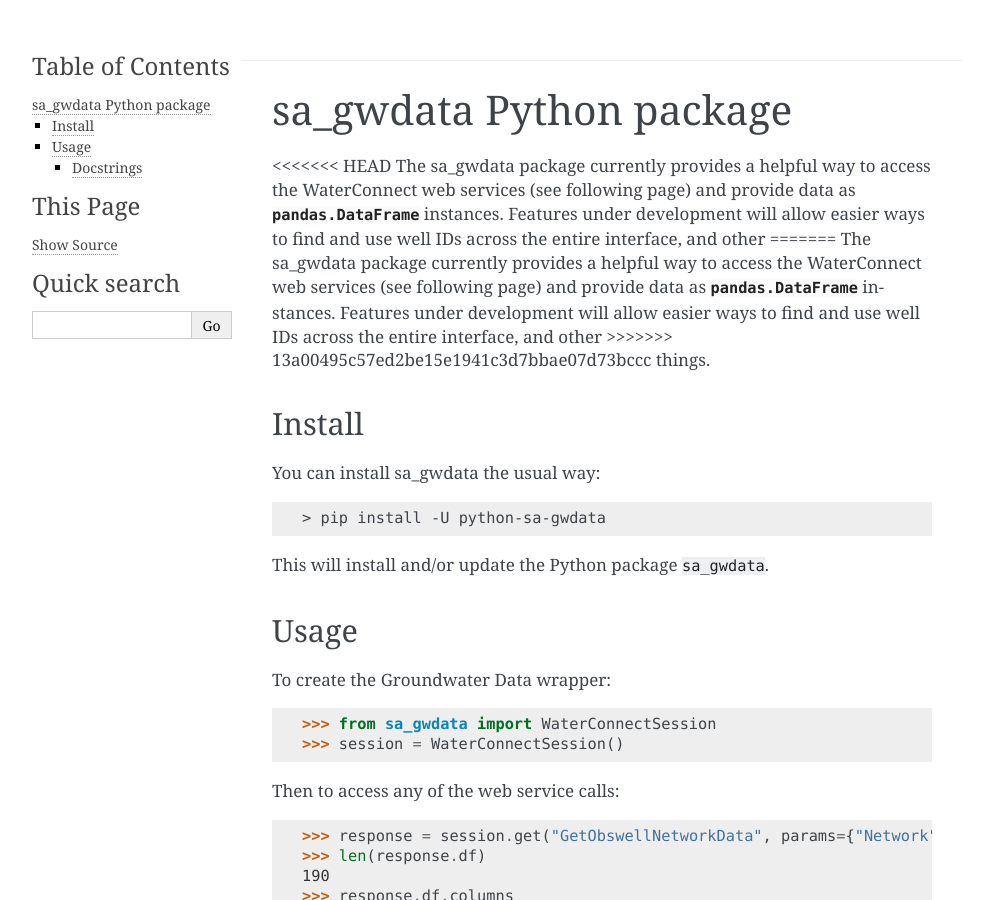
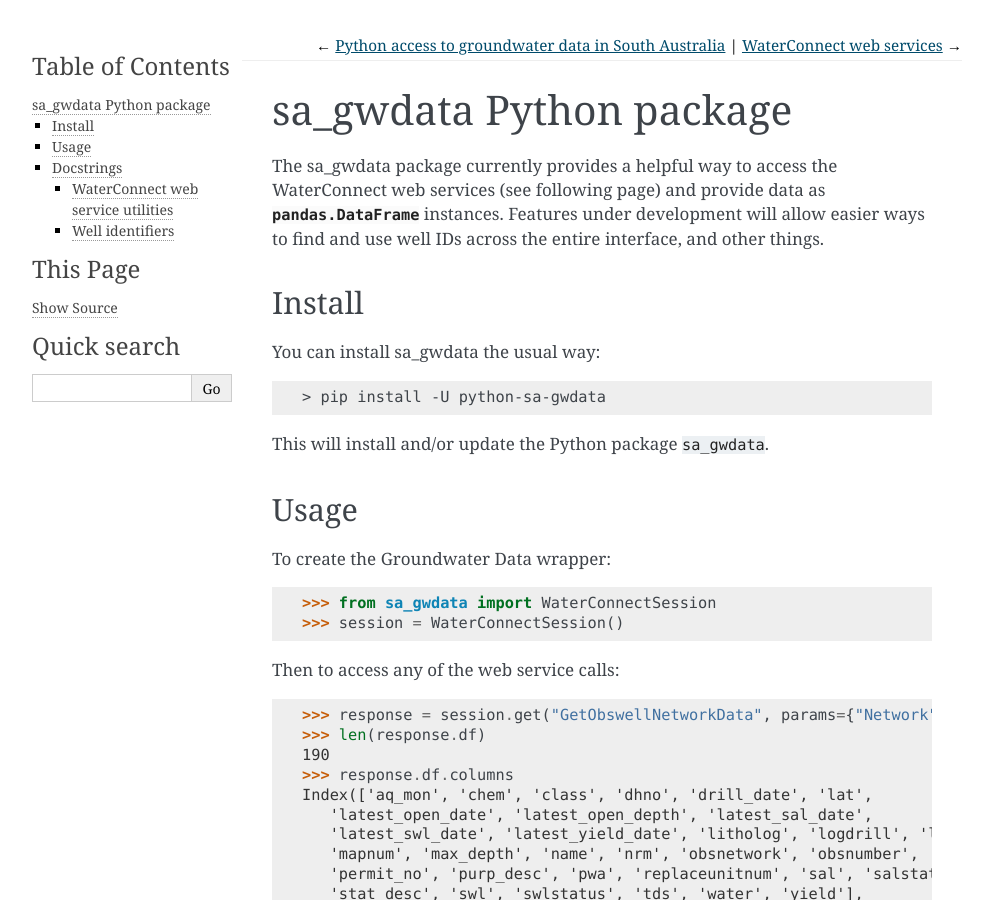
Before and after one commit to kinverarity1/python-sa-gwdata, a Sphinx documentation site: the page built from docs/source/python.rst, in a window 1280 px wide and 900 px high. Shown: the whole window, without its empty margins (148-1141 px from the left). Built offline with Sphinx 7.4.7, drawn with Linux system fonts in a browser that asks for light colours; formulas are drawn with MathJax 3; some of the changed text lies outside the part shown.

Commit message:
Clean up identifiers.py docstrings

```diff
--- a/docs/source/index.rst
+++ b/docs/source/index.rst
@@ -7,6 +7,7 @@ This is an unofficial project, use at your own risk/reward.
 .. toctree::
     :maxdepth: 6
     :caption: Contents:
+
     python
     webservices
 
--- a/docs/source/python.rst
+++ b/docs/source/python.rst
@@ -1,16 +1,10 @@
 sa_gwdata Python package
 ========================
 
-<<<<<<< HEAD
 The sa_gwdata package currently provides a helpful way to access the
 WaterConnect web services (see following page) and provide data as
 :class:`pandas.DataFrame` instances. Features under development will allow
 easier ways to find and use well IDs across the entire interface, and other
-=======
-The sa_gwdata package currently provides a helpful way to access the WaterConnect web services (see following page)
-and provide data as :class:`pandas.DataFrame` instances.
-Features under development will allow easier ways to find and use well IDs across the entire interface, and other
->>>>>>> 13a00495c57ed2be15e1941c3d7bbae07d73bccc
 things.
 
 Install
@@ -87,7 +81,10 @@ For futher information, check out the `Jupyter Notebook tutorial
 <https://github.com/kinverarity1/python-sa-gwdata/blob/master/notebooks/tutorial1.ipynb>`__.
 
 Docstrings
-----------
+~~~~~~~~~~
+
+WaterConnect web service utilities
+----------------------------------
 
 .. autoclass:: sa_gwdata.WaterConnectSession
     :members:
@@ -97,3 +94,13 @@ Any calls to :meth:`sa_gwdata.WaterConnectSession.get` return an
 
 .. autoclass:: sa_gwdata.Response()
     :members:
+
+Well identifiers
+----------------
+
+.. autoclass:: sa_gwdata.Well
+    :members:
+.. autoclass:: sa_gwdata.UnitNo
+    :members:
+.. autoclass:: sa_gwdata.ObsNo
+    :members:
```
Also changed, not shown: 1 other file.
